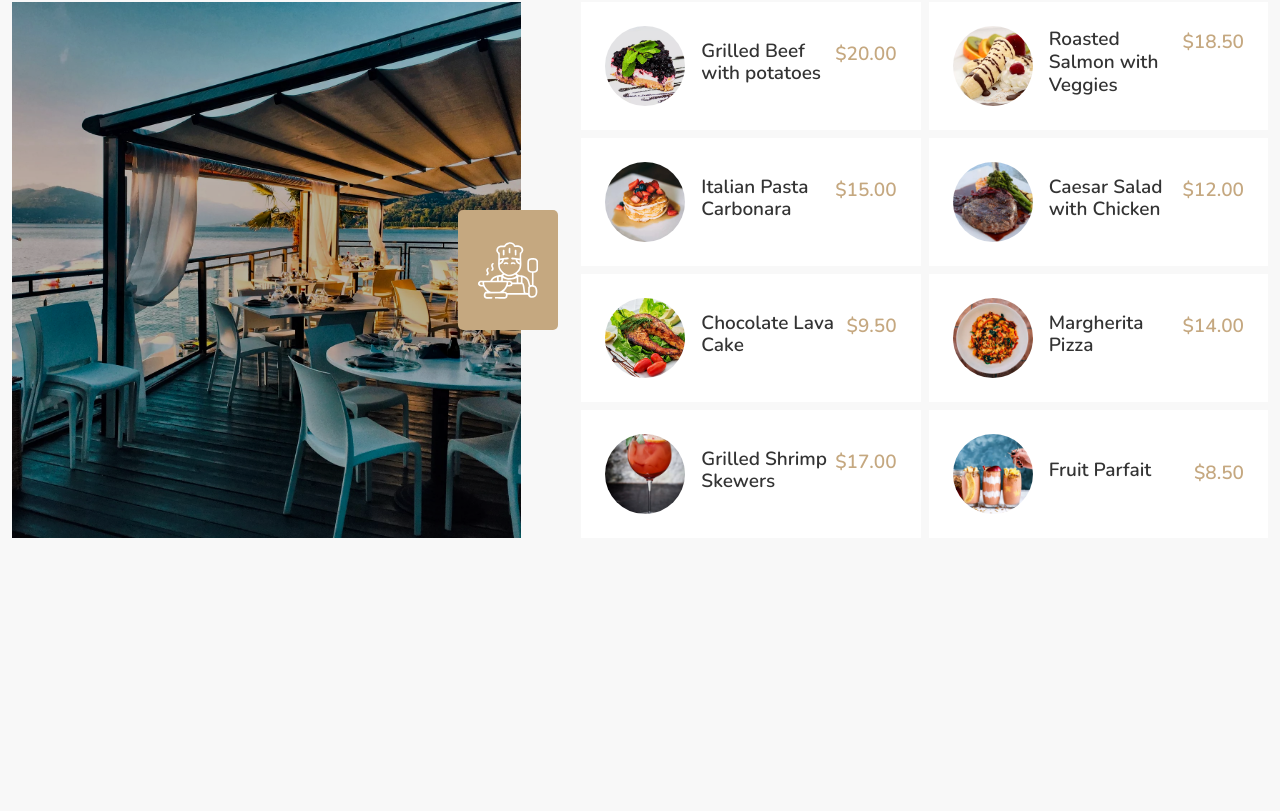
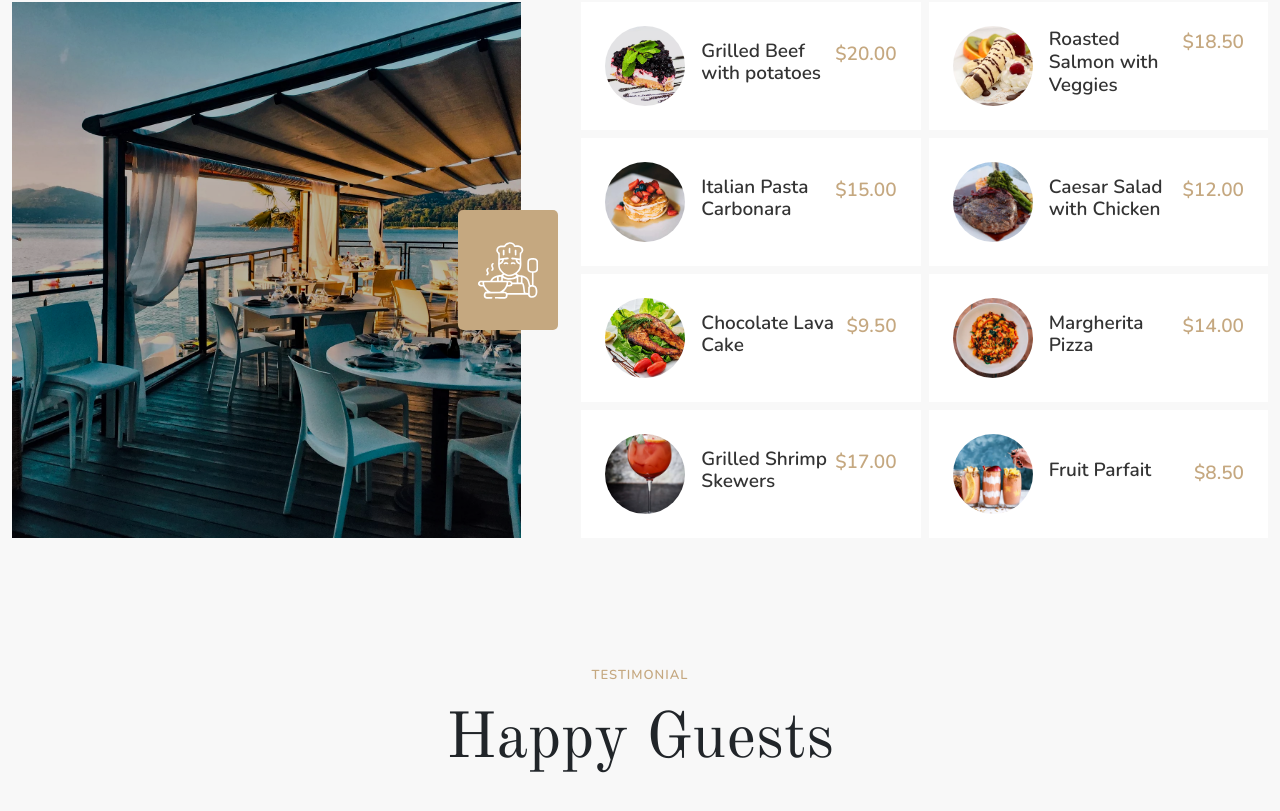
Before and after one commit to signsofdidier/unwind-vue-project, a Vue app: page / in a window 1280 px wide. Shown: the part 4484-5295 px from the top of the page. Before the commit the page ends 5150 px from the top, so only its background shows below. Built offline with nearby package versions, Linux system fonts and the light colour scheme.

Commit message:
testimonials first

```diff
--- a/src/App.vue
+++ b/src/App.vue
@@ -28,6 +28,7 @@ import HelloWorld from './components/HelloWorld.vue'
   <FeaturedRooms />
   <VideoSection />
   <RestaurantSection />
+  <TestimonialComponent />
 </template>
 
 <script setup>
@@ -37,6 +38,7 @@ import MainHeader from './components/MainHeader.vue';
 import RestaurantSection from './components/RestaurantSection.vue';
 import ServicesComponent from './components/ServicesComponent.vue';
 import SmallCtoComponent from './components/SmallCtoComponent.vue';
+import TestimonialComponent from './components/TestimonialComponent.vue';
 import VideoSection from './components/VideoSection.vue';
 </script>
 
--- /dev/null
+++ b/src/components/TestimonialComponent.vue
@@ -0,0 +1,18 @@
+<template>
+  <section>
+    <div class="container-xl">
+      <div class="row justify-content-center">
+        <div class="col-xl-8 text-center">
+          <div class="subheading text-uppercase text-gold fw-semibold mb-3">
+            Testimonial
+          </div>
+          <h2 class="mb-5">Happy Guests</h2>
+        </div>
+      </div>
+    </div>
+  </section>
+</template>
+
+<script setup></script>
+
+<style scoped></style>
```
